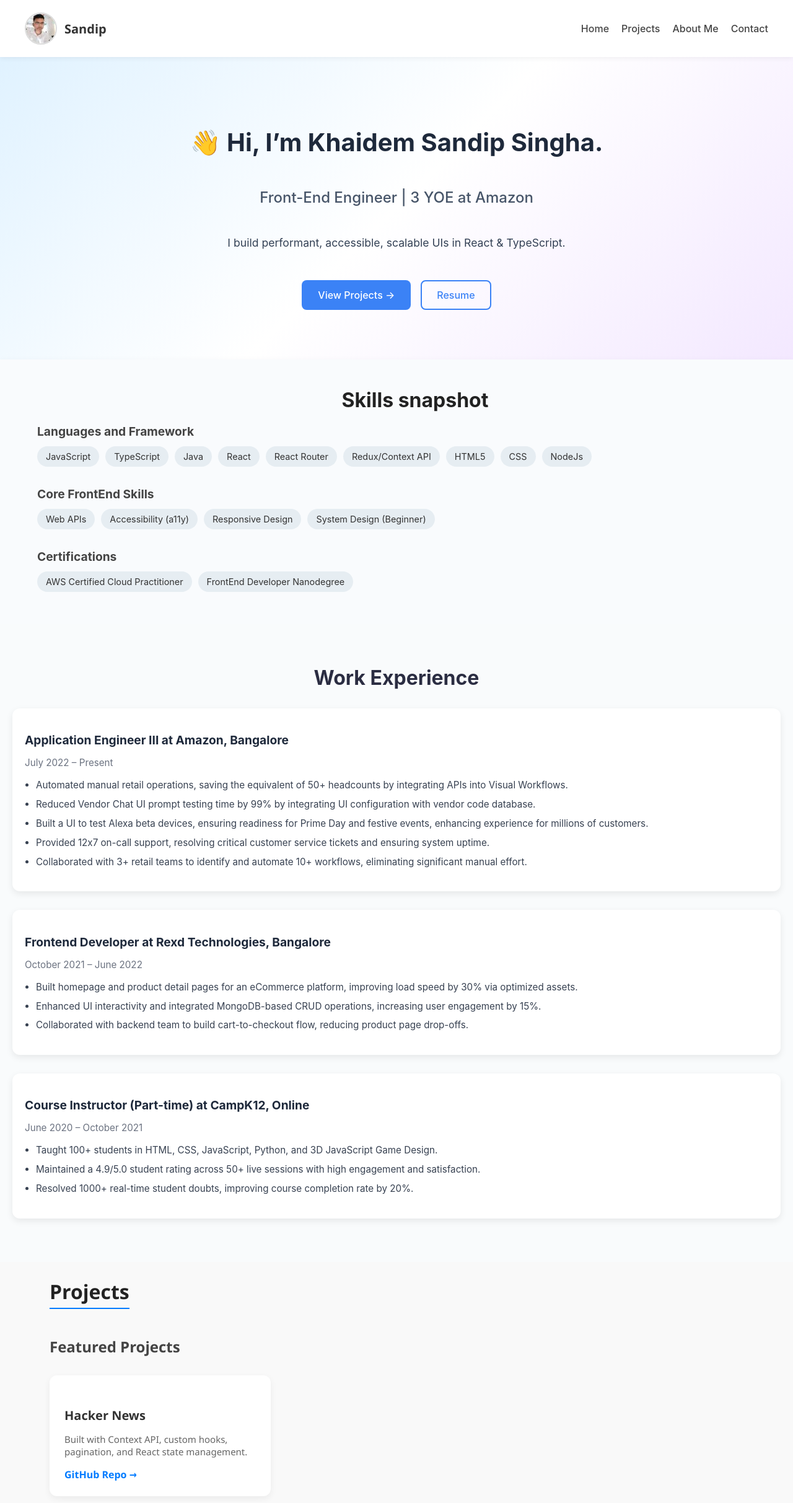
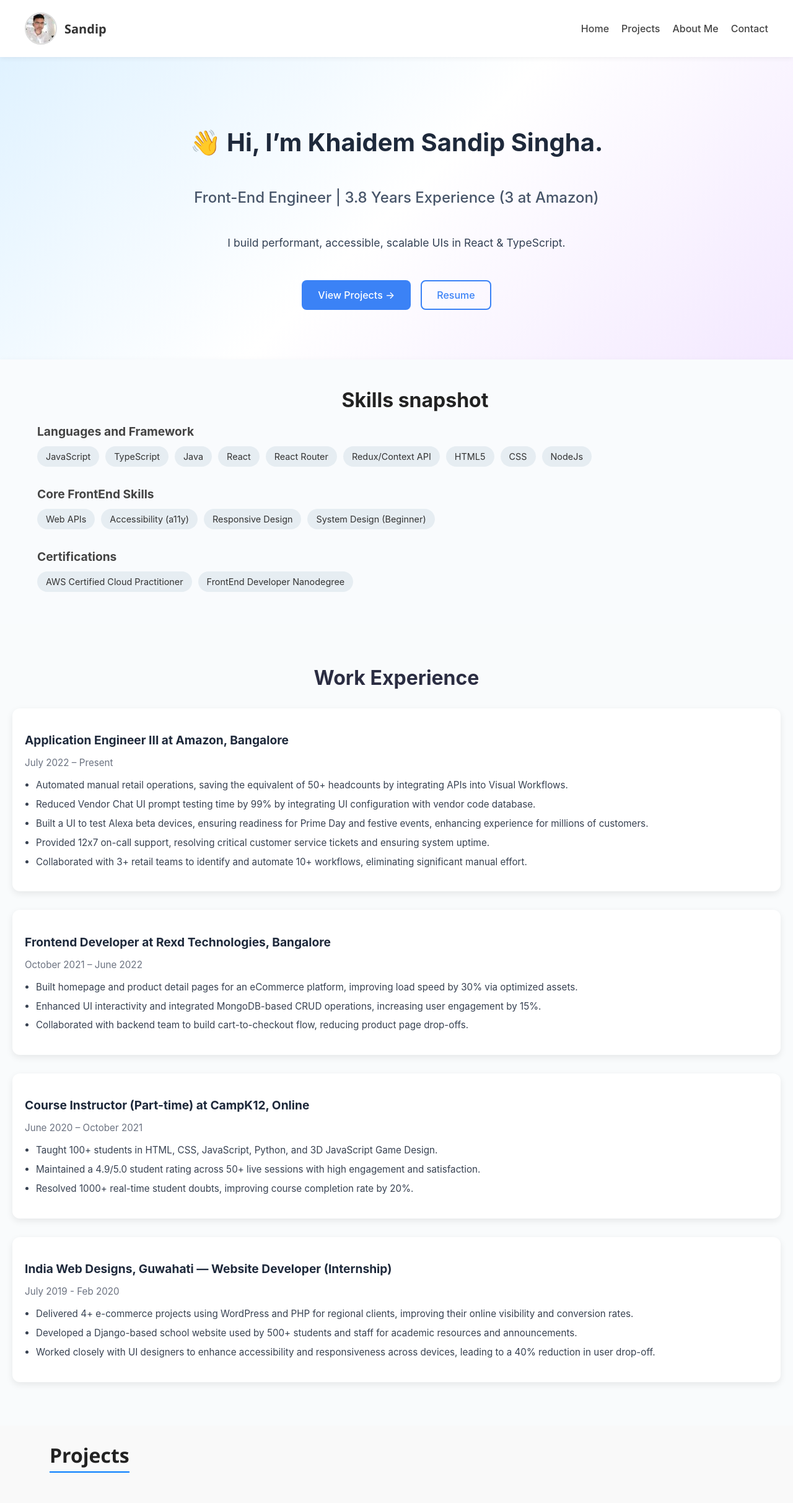
Before and after one commit to KaidenCoder/khaidem-sandip-portfolio, a React (Create React App) app: page / in a window 1280 px wide. Shown: the top 2425 px of the page at 62% size. Built offline with nearby package versions, Linux system fonts and the light colour scheme.

Commit message:
added details

```diff
--- a/src/components/HeroSection.js
+++ b/src/components/HeroSection.js
@@ -5,7 +5,7 @@ export default function HeroSection(){
                 👋 Hi, I’m Khaidem Sandip Singha.
             </h1>
             <h2>
-                Front-End Engineer | 3 YOE at Amazon
+            Front-End Engineer | 3.8 Years Experience (3 at Amazon)
             </h2>
             <p>
                 I build performant, accessible, scalable UIs in React & TypeScript.
--- a/src/components/WorkExperience.js
+++ b/src/components/WorkExperience.js
@@ -34,6 +34,18 @@ export default function WorkExperience() {
                     <li>Resolved 1000+ real-time student doubts, improving course completion rate by 20%.</li>
                 </ul>
             </div>
+            <div className="work-experience-content">
+                <h3>India Web Designs, Guwahati — Website Developer (Internship)</h3>
+                <p>July 2019 - Feb 2020</p>
+                <ul>
+                    <li>Delivered 4+ e-commerce projects using WordPress and PHP for regional clients,
+                    improving their online visibility and conversion rates.</li>
+                    <li>Developed a Django-based school website used by 500+ students and staff for
+                    academic resources and announcements.</li>
+                    <li>Worked closely with UI designers to enhance accessibility and responsiveness across
+                    devices, leading to a 40% reduction in user drop-off.</li>
+                </ul>
+            </div>
         </section>
     );
 }
```
